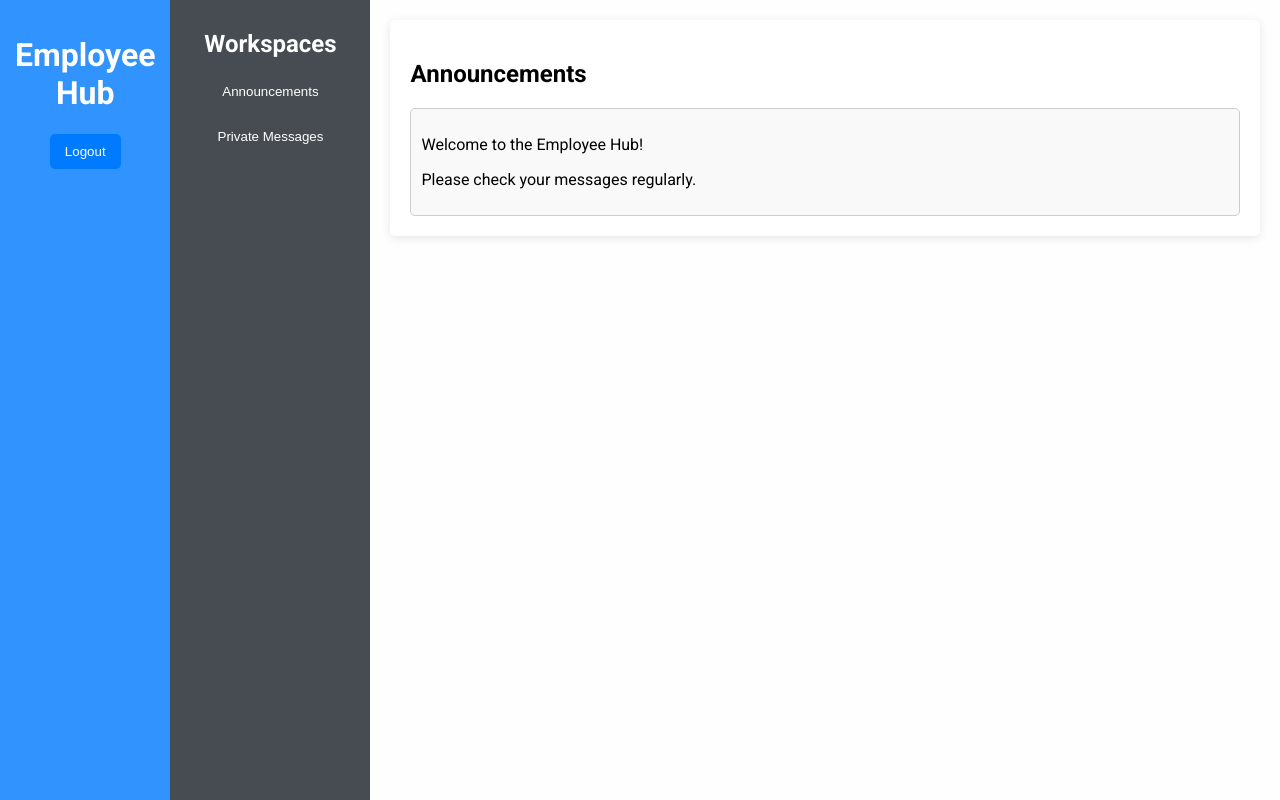
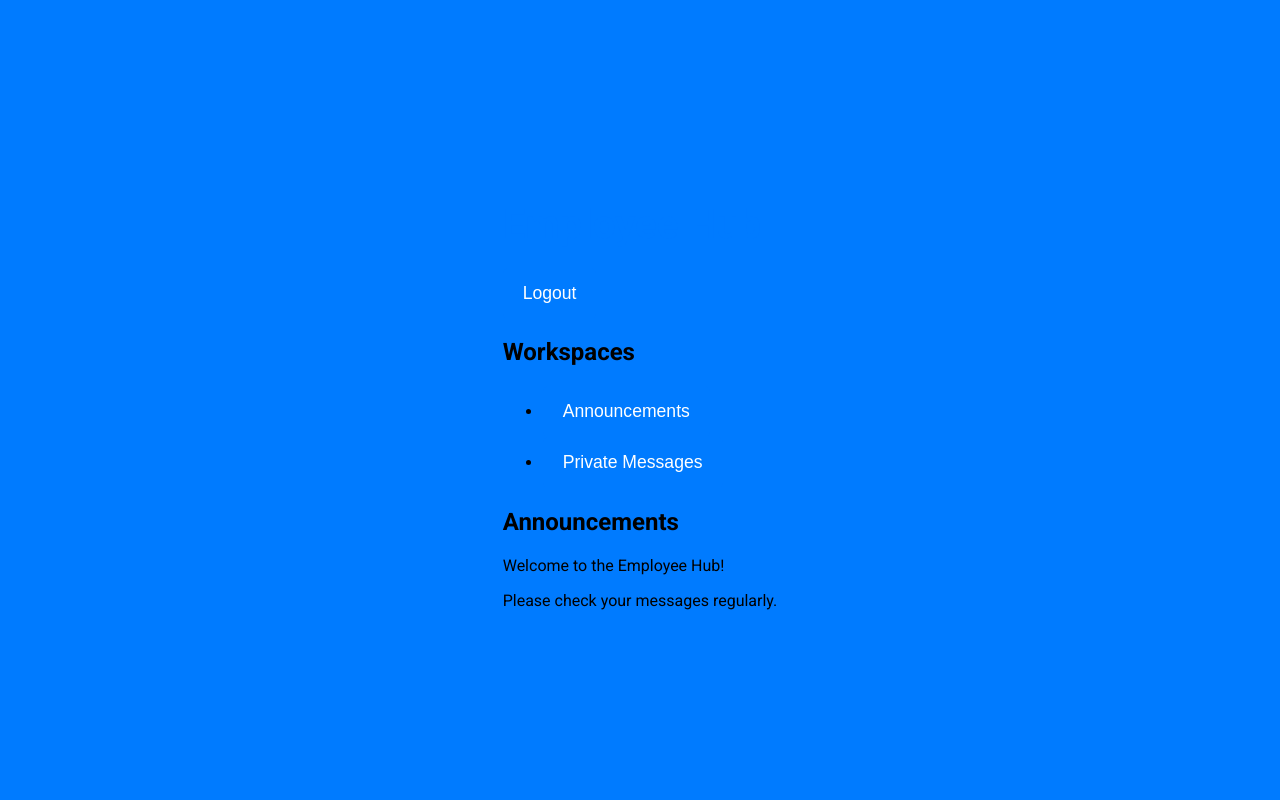
Before and after one commit to RyderLangston/employee-hub, a plain HTML site: page dashboard.html in a window 1280 px wide. Drawn offline with Linux system fonts and the light colour scheme; sample sign-in values are in the browser's storage.

Commit message:
Update style.css

```diff
--- a/style.css
+++ b/style.css
@@ -3,134 +3,59 @@ body {
     font-family: 'Roboto', sans-serif;
     margin: 0;
     padding: 0;
-    background-color: #f4f4f4;
+    background-color: #007bff; /* Bright blue background */
+    display: flex;
+    justify-content: center;
+    align-items: center;
+    height: 100vh;
 }
 
-.container {
-    display: flex;
-    height: 100vh;
-    overflow: hidden;
+.login-container {
+    background: rgba(255, 255, 255, 0.9);
+    padding: 30px;
+    border-radius: 10px;
+    box-shadow: 0 4px 20px rgba(0, 0, 0, 0.2);
+    text-align: center;
+    transition: transform 0.3s ease-in-out;
 }
 
-header {
-    background: rgba(0, 123, 255, 0.8);
-    color: #fff;
-    padding: 15px;
-    text-align: center;
-    flex: 0 0 60px;
-}
-
-.sidebar {
-    background: rgba(52, 58, 64, 0.9);
-    color: #fff;
-    flex: 0 0 200px;
-    padding: 10px 0;
-    position: relative;
-}
-
-.sidebar h2 {
-    text-align: center;
-    margin-bottom: 10px;
-}
-
-.sidebar ul {
-    list-style-type: none;
-    padding: 0;
-}
-
-.sidebar li {
-    margin: 10px 0;
-    text-align: center;
-}
-
-.sidebar button {
-    background: none;
-    color: #fff;
-    border: none;
-    padding: 10px;
-    cursor: pointer;
-    transition: background 0.3s;
-    width: 100%;
-}
-
-.sidebar button:hover {
-    background: rgba(255, 255, 255, 0.2);
-}
-
-main {
-    flex: 1;
-    padding: 20px;
-    overflow-y: auto;
-    background: rgba(255, 255, 255, 0.9);
-}
-
-.content-section {
-    background: #fff;
-    border-radius: 5px;
-    padding: 20px;
-    box-shadow: 0 2px 10px rgba(0,0,0,0.1);
+h1 {
     margin-bottom: 20px;
-}
-
-.announcement-list {
-    max-height: 400px;
-    overflow-y: auto;
-    border: 1px solid #ccc;
-    padding: 10px;
-    border-radius: 5px;
-    background: #f9f9f9;
-}
-
-.user-list {
-    display: flex;
-    flex-direction: column;
-    margin-bottom: 10px;
-}
-
-.user-list button {
-    margin: 5px 0;
-    padding: 10px;
-    background: rgba(0, 123, 255, 0.1);
-    border: none;
-    border-radius: 5px;
-    cursor: pointer;
-    transition: background 0.3s;
-}
-
-.user-list button:hover {
-    background: rgba(0, 123, 255, 0.2);
-}
-
-.message-area {
-    border: 1px solid #ccc;
-    border-radius: 5px;
-    padding: 10px;
-    background: #f9f9f9;
-}
-
-.chat-messages {
-    max-height: 300px;
-    overflow-y: auto;
-    margin-bottom: 10px;
+    font-size: 2.5rem;
+    color: #007bff;
 }
 
 input[type="text"] {
-    width: calc(100% - 80px);
-    padding: 10px;
-    border: 1px solid #ccc;
+    width: 100%;
+    padding: 15px;
+    margin-bottom: 20px;
+    border: 1px solid #007bff;
     border-radius: 5px;
+    transition: border 0.3s;
+}
+
+input[type="text"]:focus {
+    border-color: #0056b3;
+    outline: none;
 }
 
 button {
     background: #007bff;
     color: #fff;
     border: none;
-    padding: 10px 15px;
+    padding: 15px 20px;
     border-radius: 5px;
     cursor: pointer;
-    transition: background 0.3s;
+    font-size: 1.1rem;
+    transition: background 0.3s, transform 0.3s;
 }
 
 button:hover {
     background: #0056b3;
+    transform: scale(1.05); /* Slightly enlarge the button */
 }
+
+/* Add some hover effects to the login container */
+.login-container:hover {
+    transform: translateY(-5px); /* Lift the container slightly on hover */
+}
```
